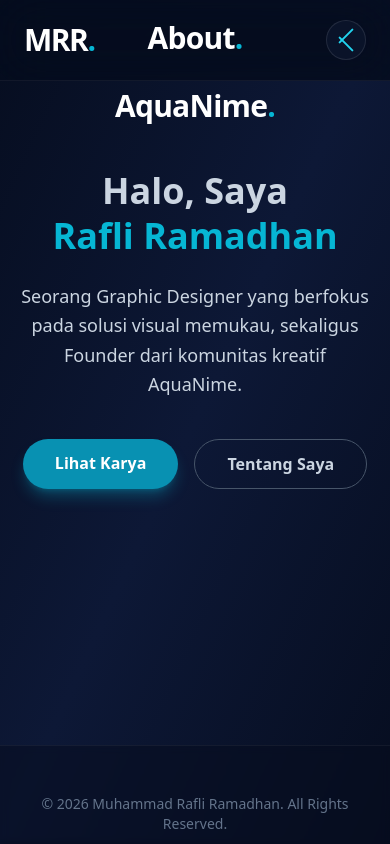
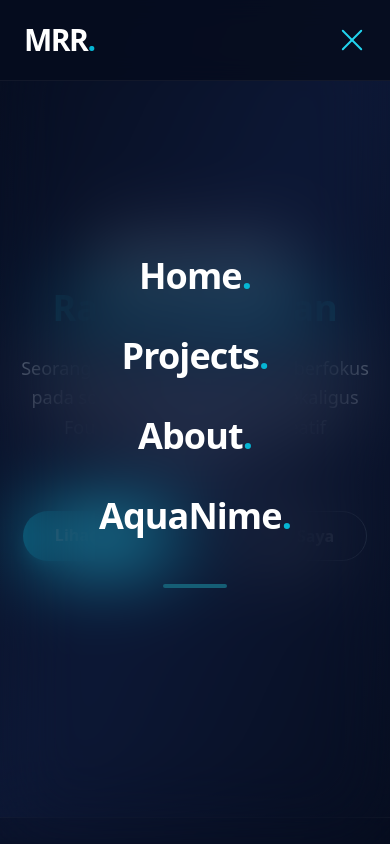
Before and after one commit to Rafli161102/CV-MRR, a Next.js app: page / in a window 390 px wide. Both pictures are taken after a click on the button 346 px from the left and 40 px from the top of the page. Shown: the top 844 px of the page. Built offline with nearby package versions, Linux system fonts and the light colour scheme.

Commit message:
Update layout.jsx

```diff
--- a/src/app/layout.jsx
+++ b/src/app/layout.jsx
@@ -22,93 +22,83 @@ export default function RootLayout({ children }) {
         <title>MRR | Graphic Designer & Community Founder</title>
         <meta name="description" content="Portofolio Profesional Muhammad Rafli Ramadhan (MRR). Spesialis Brand Identity, Packaging, dan Social Media Design." />
       </head>
-      <body className="bg-[#060D1F] text-slate-300 font-sans selection:bg-cyan-500 selection:text-white overflow-x-hidden relative">
+      <body className="bg-[#060D1F] text-slate-300 font-sans selection:bg-cyan-500 selection:text-white overflow-x-hidden relative min-h-screen flex flex-col">
 
-        {/* Latar Belakang Clean Deep Cyber Space (Global) */}
+        {/* Latar Belakang Clean Deep Cyber Space */}
         <div className="fixed inset-0 bg-gradient-to-br from-[#060D1F] via-[#0D1836] to-[#060D1F] pointer-events-none z-0"></div>
 
         {/* =========================================================================
-           HEADER & NAVBAR DENGAN GOLDEN RATIO & UNIK HAMBURGER
+           HEADER & NAVBAR (z-50)
            ========================================================================= */}
-        <nav className="fixed top-0 left-0 w-full z-50 bg-[#060D1F]/80 backdrop-blur-lg border-b border-white/5 selection:bg-cyan-500">
-          <div className="max-w-7xl mx-auto px-6 py-5 md:py-6 flex justify-between items-center relative">
+        <nav className="fixed top-0 left-0 w-full z-50 bg-[#060D1F]/90 backdrop-blur-md border-b border-white/5">
+          <div className="max-w-7xl mx-auto px-6 py-4 flex justify-between items-center">
 
-            {/* Logo MRR (Golden Ratio Sizing) */}
-            <Link href="/" className="group relative z-50">
+            {/* Logo MRR */}
+            <Link href="/" className="group relative z-[60]">
               <span className="text-3xl font-extrabold tracking-tighter text-white group-hover:text-cyan-400 transition-colors duration-300">
                 MRR<span className="text-cyan-500 group-hover:text-white">.</span>
               </span>
-              <div className="absolute -bottom-1 left-0 w-0 h-0.5 bg-cyan-500 group-hover:w-full transition-all duration-300"></div>
             </Link>
 
-            {/* DEKSTOP MENU (Hide on Mobile) */}
-            <div className="hidden md:flex items-center gap-8 lg:gap-10 font-medium text-sm tracking-widest uppercase">
+            {/* DEKSTOP MENU (Sembunyi di HP) */}
+            <div className="hidden md:flex items-center gap-8 lg:gap-10 font-medium text-sm tracking-widest uppercase relative z-[60]">
               {navLinks.map((link, index) => (
-                <Link key={index} href={link.href} className="relative group text-slate-200 hover:text-white transition-colors duration-300">
+                <Link key={index} href={link.href} className="text-slate-200 hover:text-cyan-400 transition-colors duration-300">
                   {link.name}
-                  <div className="absolute -bottom-2 left-1/2 -translate-x-1/2 w-1 h-1 bg-cyan-500 rounded-full opacity-0 group-hover:opacity-100 transition-opacity duration-300 shadow-[0_0_10px_rgba(6,182,212,1)]"></div>
                 </Link>
               ))}
             </div>
 
             {/* =========================================================================
-               TOMBOL HAMBURGER UNIK & KEREN (Mobile Only)
+               TOMBOL HAMBURGER PRESISI (z-60 agar selalu di atas menu)
                ========================================================================= */}
             <button
               onClick={() => setIsMenuOpen(!isMenuOpen)}
-              className="md:hidden relative z-50 w-10 h-10 flex flex-col justify-center items-center group bg-[#0A1329] rounded-full border border-white/10 hover:border-cyan-500/50 hover:shadow-[0_0_15px_rgba(6,182,212,0.3)] transition-all duration-300"
-              aria-label="Toggle Menu"
+              className="md:hidden relative z-[60] w-12 h-12 flex flex-col justify-center items-end gap-1.5 focus:outline-none"
             >
-              {/* Garis Hamburger Atas */}
-              <div className={`w-5 h-0.5 bg-cyan-400 rounded-full transition-all duration-500 ease-out ${isMenuOpen ? 'rotate-45 translate-y-1.5' : 'mb-1.5'}`}></div>
-              {/* Garis Hamburger Tengah (Fade Out) */}
-              <div className={`w-5 h-0.5 bg-cyan-400 rounded-full transition-all duration-500 ease-out ${isMenuOpen ? 'opacity-0 scale-0' : 'opacity-100'}`}></div>
-              {/* Garis Hamburger Bawah */}
-              <div className={`w-5 h-0.5 bg-cyan-400 rounded-full transition-all duration-500 ease-out ${isMenuOpen ? '-rotate-45 -translate-y-1.5' : 'mt-1.5'}`}></div>
-
-              {/* Efek Cahaya Saat Hover */}
-              <div className="absolute inset-0 rounded-full bg-cyan-500 opacity-0 group-hover:opacity-10 blur-md transition-opacity duration-300"></div>
+              <span className={`block h-0.5 bg-cyan-400 rounded-full transition-all duration-400 ease-in-out ${isMenuOpen ? 'w-7 rotate-45 translate-y-2' : 'w-7'}`}></span>
+              <span className={`block h-0.5 bg-cyan-400 rounded-full transition-all duration-400 ease-in-out ${isMenuOpen ? 'w-0 opacity-0' : 'w-5'}`}></span>
+              <span className={`block h-0.5 bg-cyan-400 rounded-full transition-all duration-400 ease-in-out ${isMenuOpen ? 'w-7 -rotate-45 -translate-y-2' : 'w-7'}`}></span>
             </button>
 
           </div>
+        </nav>
 
         {/* =========================================================================
-             MOBILE MENU OVERLAY (Slide & Fade Animation)
+           MOBILE MENU OVERLAY (PINDAH KE LUAR NAVBAR)
            ========================================================================= */}
-          <div className={`fixed inset-0 bg-[#060D1F]/98 backdrop-blur-xl z-40 transition-all duration-700 ease-in-out ${isMenuOpen ? 'opacity-100 visible' : 'opacity-0 invisible'}`}>
-            <div className="flex flex-col items-center justify-center h-full gap-8 p-10 font-bold text-3xl sm:text-4xl tracking-tight selection:bg-cyan-500 selection:text-white">
+        <div className={`fixed inset-0 bg-[#060D1F]/98 backdrop-blur-2xl z-40 transition-all duration-500 ease-in-out flex flex-col items-center justify-center ${isMenuOpen ? 'opacity-100 visible' : 'opacity-0 invisible pointer-events-none'}`}>
+          <div className="flex flex-col items-center gap-10 text-4xl font-black tracking-tight">
             {navLinks.map((link, index) => (
               <Link
                 key={index}
                 href={link.href}
-                  onClick={() => setIsMenuOpen(false)} // Tutup menu saat link diklik
-                  className={`text-white hover:text-cyan-400 transition-all duration-500 transform ${isMenuOpen ? 'translate-y-0 opacity-100' : 'translate-y-10 opacity-0'}`}
-                  style={{ transitionDelay: `${index * 100}ms` }} // Efek muncul bergantian
+                onClick={() => setIsMenuOpen(false)} // Tutup menu otomatis saat diklik
+                className={`text-white hover:text-cyan-400 transition-all duration-500 ${isMenuOpen ? 'translate-y-0 opacity-100' : 'translate-y-12 opacity-0'}`}
+                style={{ transitionDelay: `${index * 75}ms` }} // Efek muncul berurutan (Cascade)
               >
                 {link.name}<span className="text-cyan-500">.</span>
               </Link>
             ))}
-
-              {/* Garis Dekorasi Golden Ratio Mobile */}
-              <div className="w-16 h-0.5 bg-cyan-800 rounded-full mt-10"></div>
           </div>
+          {/* Garis Dekorasi Bawah Menu */}
+          <div className={`w-16 h-1 bg-cyan-800 rounded-full mt-12 transition-all duration-700 delay-300 ${isMenuOpen ? 'scale-100 opacity-100' : 'scale-0 opacity-0'}`}></div>
         </div>
-        </nav>
 
         {/* =========================================================================
-           KONTEN HALAMAN (children)
+           KONTEN HALAMAN (Diberi padding atas pt-28 agar tidak tertutup header)
            ========================================================================= */}
-        <main className="relative z-10 pt-10 selection:bg-cyan-500 selection:text-white overflow-x-hidden">
+        <main className="relative z-10 pt-28 flex-grow">
           {children}
         </main>
 
         {/* =========================================================================
-           FOOTER (Golden Ratio & Clean)
+           FOOTER
            ========================================================================= */}
         <footer className="relative z-10 border-t border-white/5 bg-[#060D1F]/50 backdrop-blur-sm mt-32 py-12 px-6 text-center text-sm text-slate-500 font-light selection:bg-cyan-500">
           <div className="max-w-7xl mx-auto flex flex-col items-center gap-4">
             <p>© 2026 Muhammad Rafli Ramadhan. All Rights Reserved.</p>
-            <div className="flex gap-6 items-center uppercase tracking-widest text-xs font-bold text-cyan-500/80">
+            <div className="flex gap-4 sm:gap-6 items-center uppercase tracking-widest text-[10px] sm:text-xs font-bold text-cyan-500/80">
               <span>Graphic Designer</span>
               <div className="w-1 h-1 bg-slate-700 rounded-full"></div>
               <span>AquaNime Founder</span>
```
Lines whose indentation alone changed are shown as unchanged.
